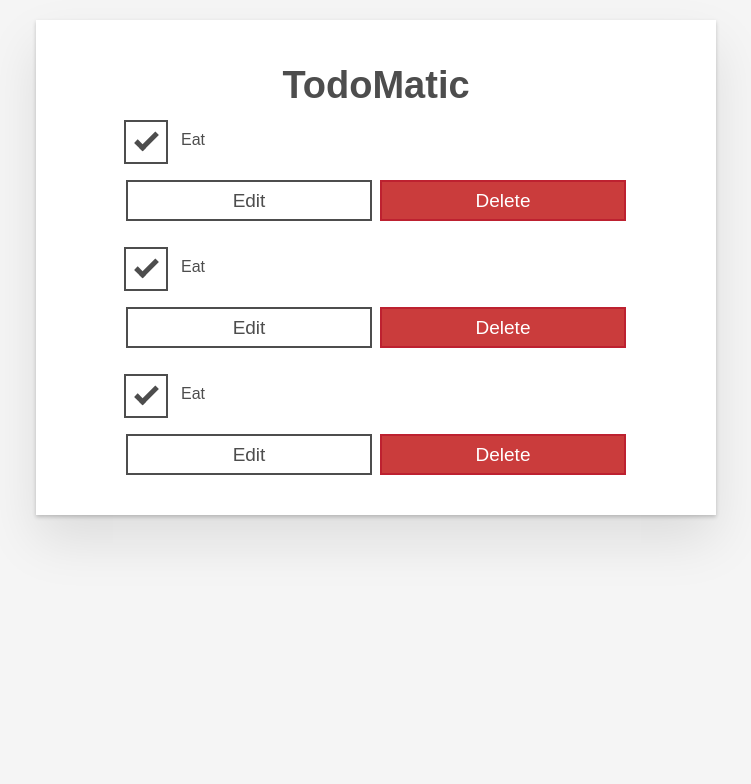
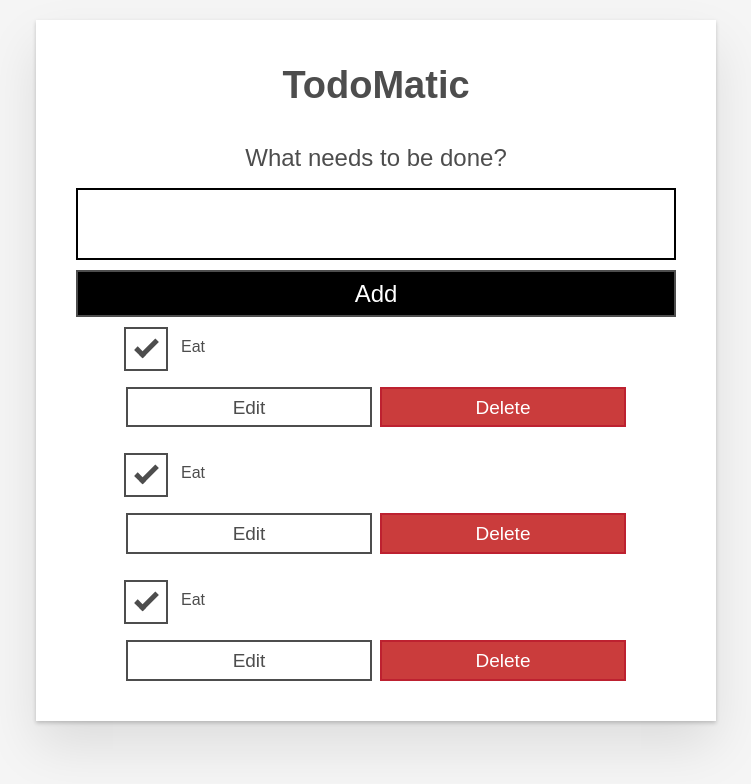
Before and after one commit to akim-dev/Todo-starter-project, a React (Create React App) app: page / in a window 1280 px wide. Shown: the top 784 px of the page, without its empty margins (264-1015 px from the left). Built offline with nearby package versions, Linux system fonts and the light colour scheme.

Commit message:
1 file modified

```diff
--- a/src/App.js
+++ b/src/App.js
@@ -7,6 +7,23 @@ export default function App() {
   return (
     <div className="todoapp stack-large">
       <h1>TodoMatic</h1>
+      <form>
+        <h2 className="label-wrapper">
+          <label htmlFor="new-todo-input" className="label__lg">
+            What needs to be done?
+          </label>
+        </h2>
+        <input
+          type="text"
+          id="new-todo-input"
+          className="input input__lg"
+          name="text"
+          autoComplete="off"
+        />
+        <button type="submit" className="btn btn__primary btn__lg">
+          Add
+        </button>
+      </form>
       <ul
         role="list"
         className="todo-list stack-large stack-exception"
```
